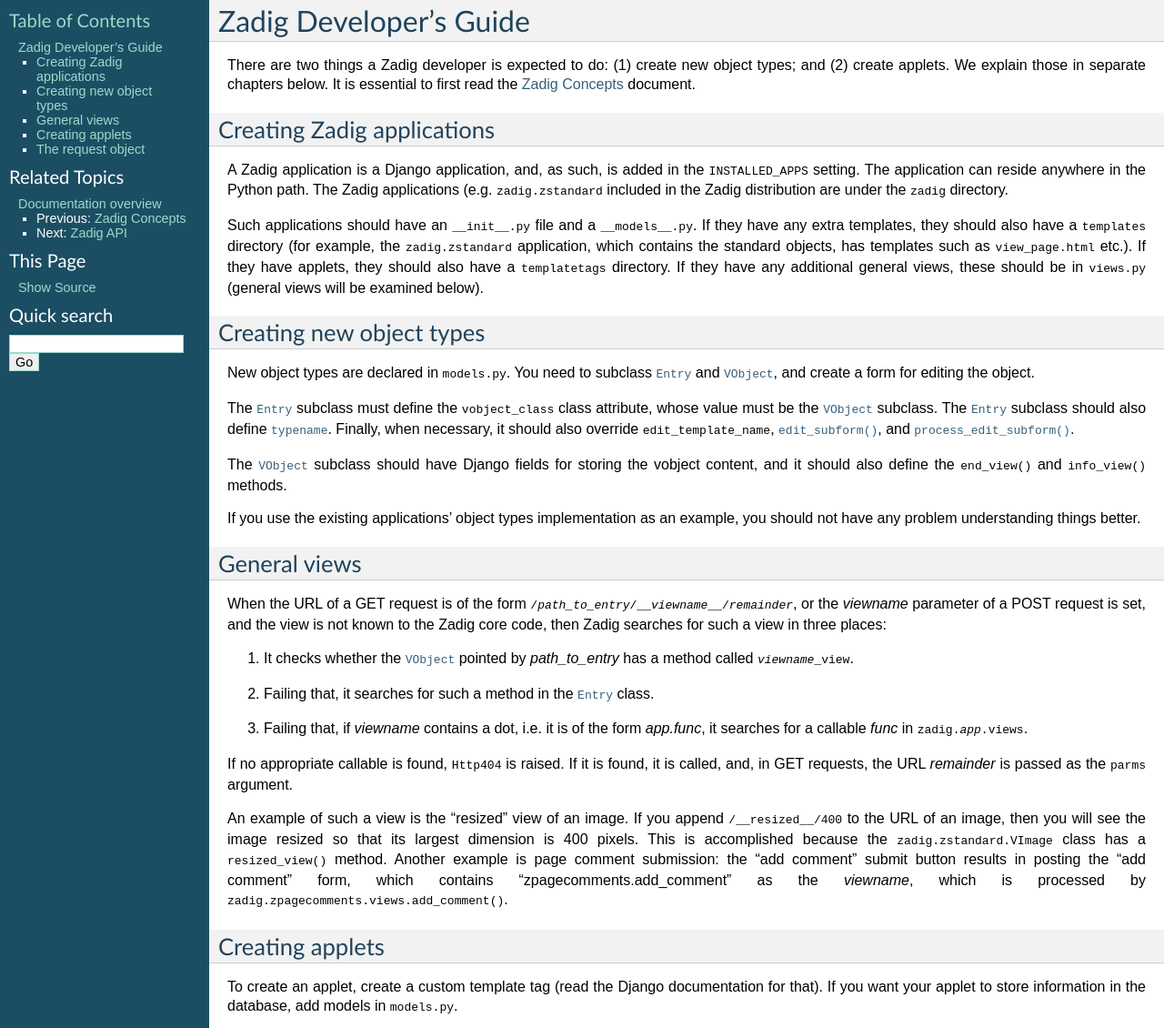
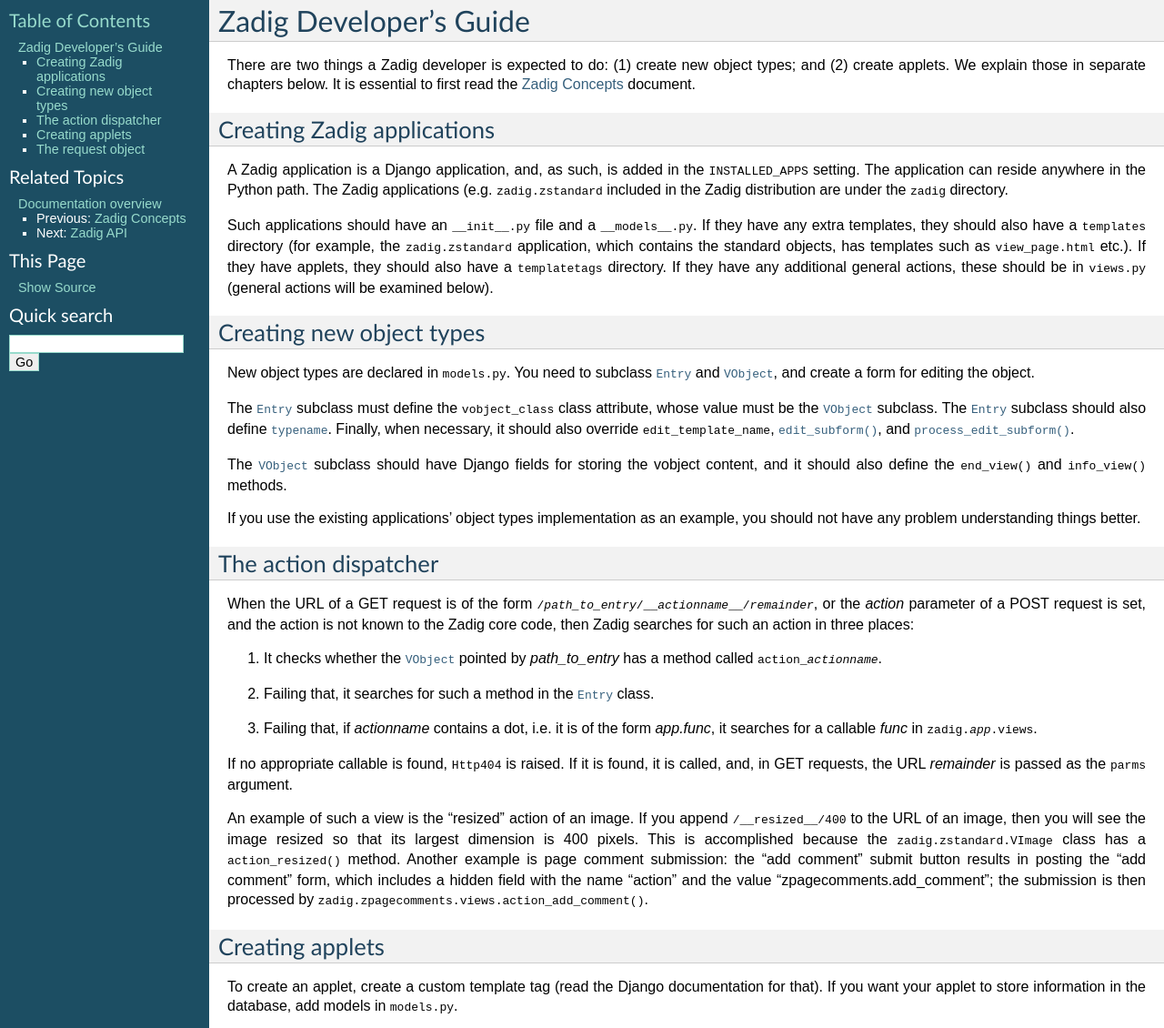
Before and after one commit to aptiko/zadig, a Sphinx documentation site: the page built from docs/developers_guide.txt, in a window 1280 px wide and 1400 px high, cut to the strip 0-1130 px from the top of the window. Shown: the whole strip at 91% size. Built offline with Sphinx 7.4.7, drawn with Linux system fonts in a browser that asks for light colours.

Commit message:
Renaming views to actions

```diff
--- a/docs/api.txt
+++ b/docs/api.txt
@@ -528,9 +528,9 @@ The VObject model
 
       Used internally. When a vobject is deleted (i.e. has
       :attr:`~zadig.core.models.VObject.deletion_mark` set), then this
-      method is called instead of its other actioninstead of its other
-      actions. This method decides if it should return a response or
-      whether it should raise a :exc:`django.http.Http404`.
+      method is called instead of its other actions This method
+      decides if it should return a response or whether it should
+      raise a :exc:`django.http.Http404`.
 
    .. method:: zadig.core.models.VObject.duplicate()
 
--- a/docs/developers_guide.txt
+++ b/docs/developers_guide.txt
@@ -24,8 +24,8 @@ also have a :file:`templates` directory (for example, the
 ``zadig.zstandard`` application, which contains the standard objects,
 has templates such as :file:`view_page.html` etc.). If they have
 applets, they should also have a :file:`templatetags` directory. If
-they have any additional general views, these should be in
-:file:`views.py` (general views will be examined below).
+they have any additional general actions, these should be in
+:file:`views.py` (general actions will be examined below).
 
 Creating new object types
 =========================
@@ -54,36 +54,37 @@ If you use the existing applications' object types implementation as
 an example, you should not have any problem understanding things
 better.
 
-General views
-=============
+The action dispatcher
+=====================
 
 When the URL of a GET request is of the form
-:samp:`/{path_to_entry}/__{viewname}__/{remainder}`, or the *viewname*
-parameter of a POST request is set, and the view is not known to the
-Zadig core code, then Zadig searches for such a view
-in three places:
+:samp:`/{path_to_entry}/__{actionname}__/{remainder}`, or the *action*
+parameter of a POST request is set, and the action is not known to the
+Zadig core code, then Zadig searches for such an action in three
+places:
 
 1. It checks whether the :class:`~zadig.core.models.VObject` pointed
-   by *path_to_entry* has a method called :samp:`{viewname}_view`.
+   by *path_to_entry* has a method called :samp:`action_{actionname}`.
 2. Failing that, it searches for such a method in the
    :class:`~zadig.core.models.Entry` class.
-3. Failing that, if *viewname* contains a dot, i.e. it is of the form
-   *app.func*, it searches for a callable *func* in
+3. Failing that, if *actionname* contains a dot, i.e. it is of the
+   form *app.func*, it searches for a callable *func* in
    :samp:`zadig.{app}.views`.
 
 If no appropriate callable is found, :exc:`Http404` is raised. If it
 is found, it is called, and, in GET requests, the URL *remainder* is
 passed as the ``parms`` argument.
 
-An example of such a view is the "resized" view of an image. If you
+An example of such a view is the "resized" action of an image. If you
 append ``/__resized__/400`` to the URL of an image, then you will see
 the image resized so that its largest dimension is 400 pixels. This is
 accomplished because the :class:`zadig.zstandard.VImage` class has a
-:meth:`~zadig.zstandard.VImage.resized_view` method. Another example
+:meth:`~zadig.zstandard.VImage.action_resized` method. Another example
 is page comment submission: the "add comment" submit button results in
-posting the "add comment" form, which contains
-"zpagecomments.add_comment" as the *viewname*, which is processed by
-:func:`zadig.zpagecomments.views.add_comment`.
+posting the "add comment" form, which includes a hidden field with the
+name "action" and the value "zpagecomments.add_comment"; the
+submission is then processed by
+:func:`zadig.zpagecomments.views.action_add_comment`.
 
 Creating applets
 ================
```
